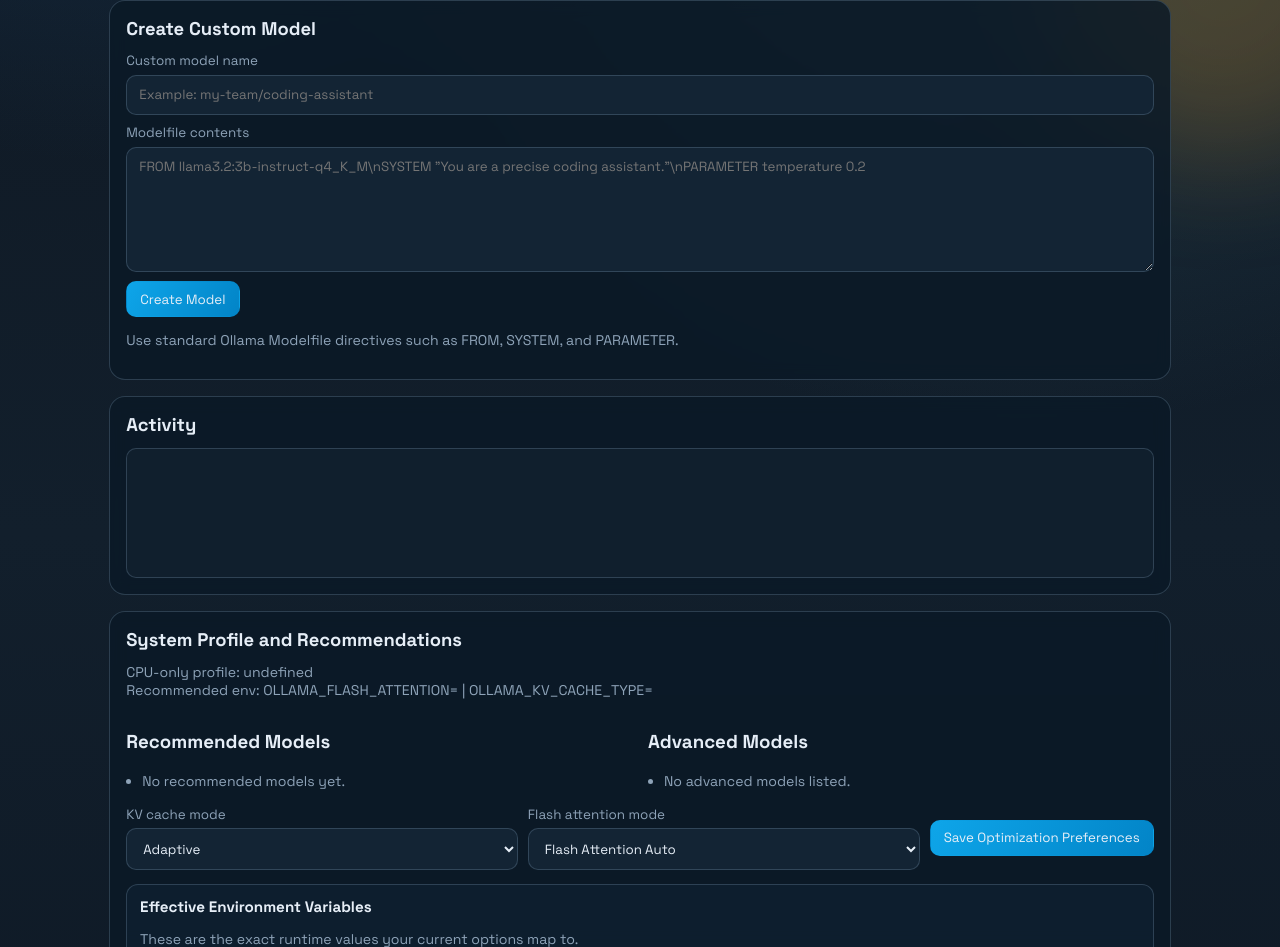
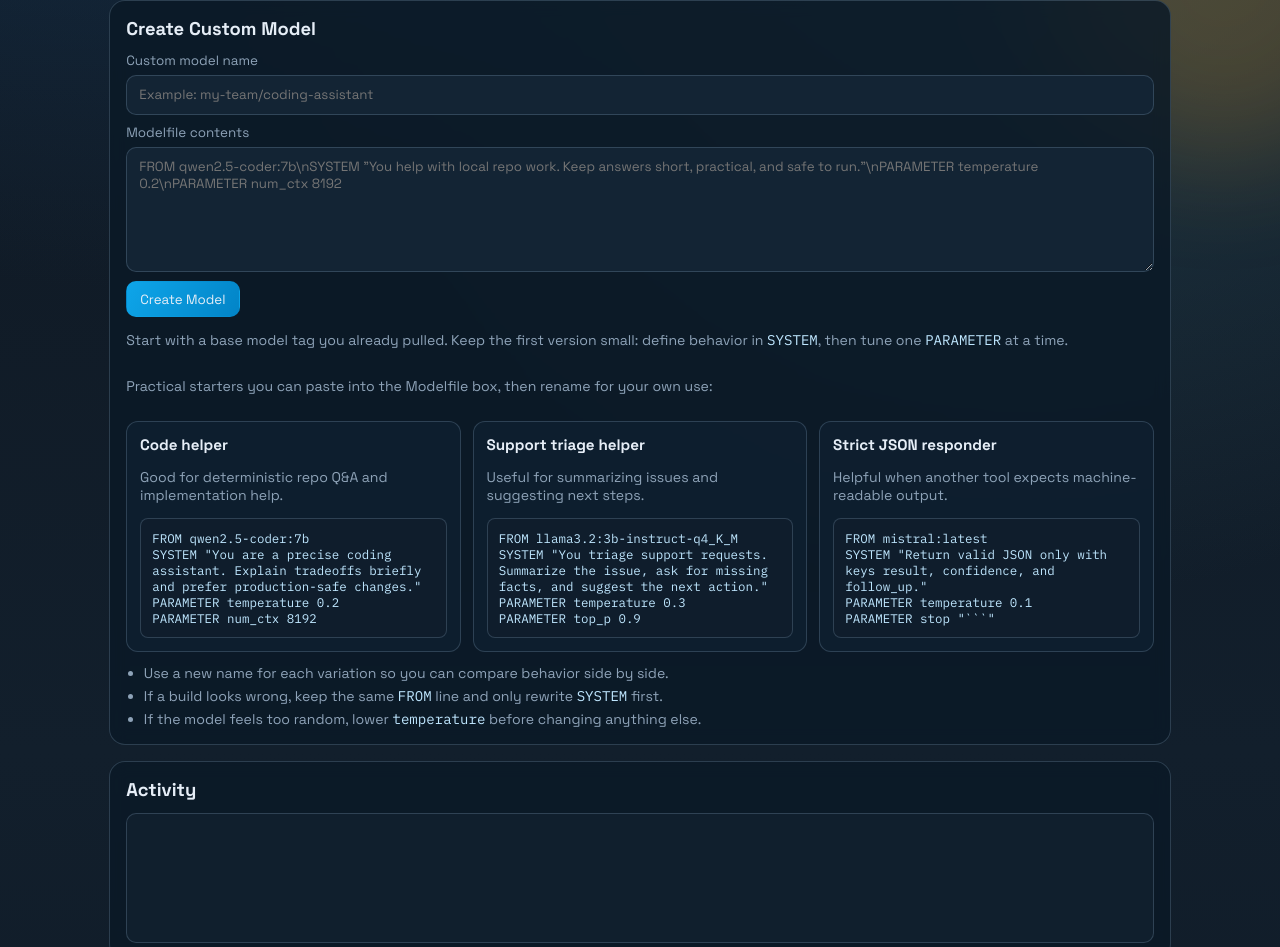
Before and after one commit to kdcllc/ollama-model-manager, a website with bundled scripts: page public/index.html in a window 1280 px wide. Shown: the part 778-1725 px from the top of the page. Built offline with nearby package versions, Linux system fonts and the light colour scheme; files whose address does not match are found by name.

Commit message:
feat: enhance custom model guidance with examples and styling improvements

````diff
--- a/public/index.html
+++ b/public/index.html
@@ -94,7 +94,7 @@
             <textarea
               id="createModelfile"
               rows="6"
-              placeholder="FROM llama3.2:3b-instruct-q4_K_M\nSYSTEM &quot;You are a precise coding assistant.&quot;\nPARAMETER temperature 0.2"
+              placeholder="FROM qwen2.5-coder:7b\nSYSTEM &quot;You help with local repo work. Keep answers short, practical, and safe to run.&quot;\nPARAMETER temperature 0.2\nPARAMETER num_ctx 8192"
               required
             ></textarea>
           </div>
@@ -102,7 +102,46 @@
             <button type="submit" class="btn btn-primary">Create Model</button>
           </div>
         </form>
-        <p class="hint">Use standard Ollama Modelfile directives such as FROM, SYSTEM, and PARAMETER.</p>
+        <p class="hint">
+          Start with a base model tag you already pulled. Keep the first version small: define
+          behavior in <code>SYSTEM</code>, then tune one <code>PARAMETER</code> at a time.
+        </p>
+        <div class="custom-model-guide" aria-label="Custom model examples">
+          <p class="hint">
+            Practical starters you can paste into the Modelfile box, then rename for your own use:
+          </p>
+          <div class="custom-model-example-grid">
+            <article class="custom-model-example">
+              <h3>Code helper</h3>
+              <p class="hint">Good for deterministic repo Q&amp;A and implementation help.</p>
+              <pre class="custom-model-code">FROM qwen2.5-coder:7b
+SYSTEM "You are a precise coding assistant. Explain tradeoffs briefly and prefer production-safe changes."
+PARAMETER temperature 0.2
+PARAMETER num_ctx 8192</pre>
+            </article>
+            <article class="custom-model-example">
+              <h3>Support triage helper</h3>
+              <p class="hint">Useful for summarizing issues and suggesting next steps.</p>
+              <pre class="custom-model-code">FROM llama3.2:3b-instruct-q4_K_M
+SYSTEM "You triage support requests. Summarize the issue, ask for missing facts, and suggest the next action."
+PARAMETER temperature 0.3
+PARAMETER top_p 0.9</pre>
+            </article>
+            <article class="custom-model-example">
+              <h3>Strict JSON responder</h3>
+              <p class="hint">Helpful when another tool expects machine-readable output.</p>
+              <pre class="custom-model-code">FROM mistral:latest
+SYSTEM "Return valid JSON only with keys result, confidence, and follow_up."
+PARAMETER temperature 0.1
+PARAMETER stop "```"</pre>
+            </article>
+          </div>
+          <ul class="custom-model-checklist hint">
+            <li>Use a new name for each variation so you can compare behavior side by side.</li>
+            <li>If a build looks wrong, keep the same <code>FROM</code> line and only rewrite <code>SYSTEM</code> first.</li>
+            <li>If the model feels too random, lower <code>temperature</code> before changing anything else.</li>
+          </ul>
+        </div>
       </section>
 
       <section class="panel">
--- a/public/styles.css
+++ b/public/styles.css
@@ -437,6 +437,56 @@ textarea {
   white-space: pre-wrap;
 }
 
+.custom-model-guide {
+  margin-top: 0.85rem;
+  display: grid;
+  gap: 0.75rem;
+}
+
+.custom-model-example-grid {
+  display: grid;
+  grid-template-columns: repeat(auto-fit, minmax(220px, 1fr));
+  gap: 0.75rem;
+}
+
+.custom-model-example {
+  border: 1px solid var(--border);
+  border-radius: 12px;
+  padding: 0.8rem;
+  background: rgba(17, 34, 50, 0.7);
+}
+
+.custom-model-example h3 {
+  margin: 0 0 0.35rem;
+  font-size: 0.95rem;
+}
+
+.custom-model-code {
+  margin: 0.55rem 0 0;
+  border: 1px solid var(--border);
+  border-radius: 8px;
+  background: #0f1d2c;
+  padding: 0.7rem;
+  font-family: "IBM Plex Mono", monospace;
+  font-size: 0.78rem;
+  color: #bfe7ff;
+  white-space: pre-wrap;
+  overflow-x: auto;
+}
+
+.custom-model-checklist {
+  margin: 0;
+  padding-left: 1.1rem;
+  display: grid;
+  gap: 0.3rem;
+}
+
+.custom-model-checklist code,
+.hint code {
+  font-family: "IBM Plex Mono", monospace;
+  color: #bfe7ff;
+}
+
 .gpu-panel {
   margin-top: 0.85rem;
   display: grid;
````
